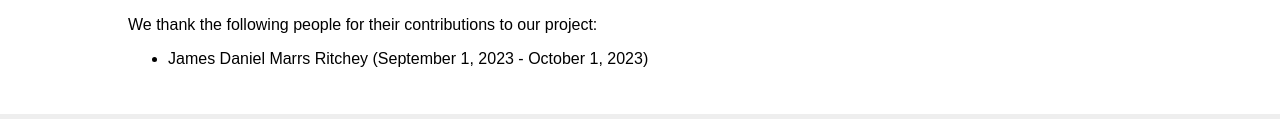
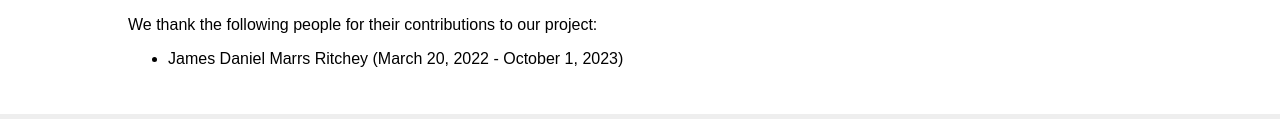
Before and after one commit to thelicensinggroup/thelicensinggroup.github.io, a plain HTML site: page docs/pages/about-us.html in a window 1280 px wide. Shown: the part 797-931 px from the top of the page. Drawn offline with Linux system fonts and the light colour scheme.

Commit message:
Update about-us.html

```diff
--- a/docs/pages/about-us.html
+++ b/docs/pages/about-us.html
@@ -47,7 +47,7 @@
 <h2>Other Contributors</h2>
 <p>We thank the following people for their contributions to our project:
  <ul>
-  <li>James Daniel Marrs Ritchey (September 1, 2023 - October 1, 2023)</li>
+  <li>James Daniel Marrs Ritchey (March 20, 2022 - October 1, 2023)</li>
 </ul>
 </p>
 
```
